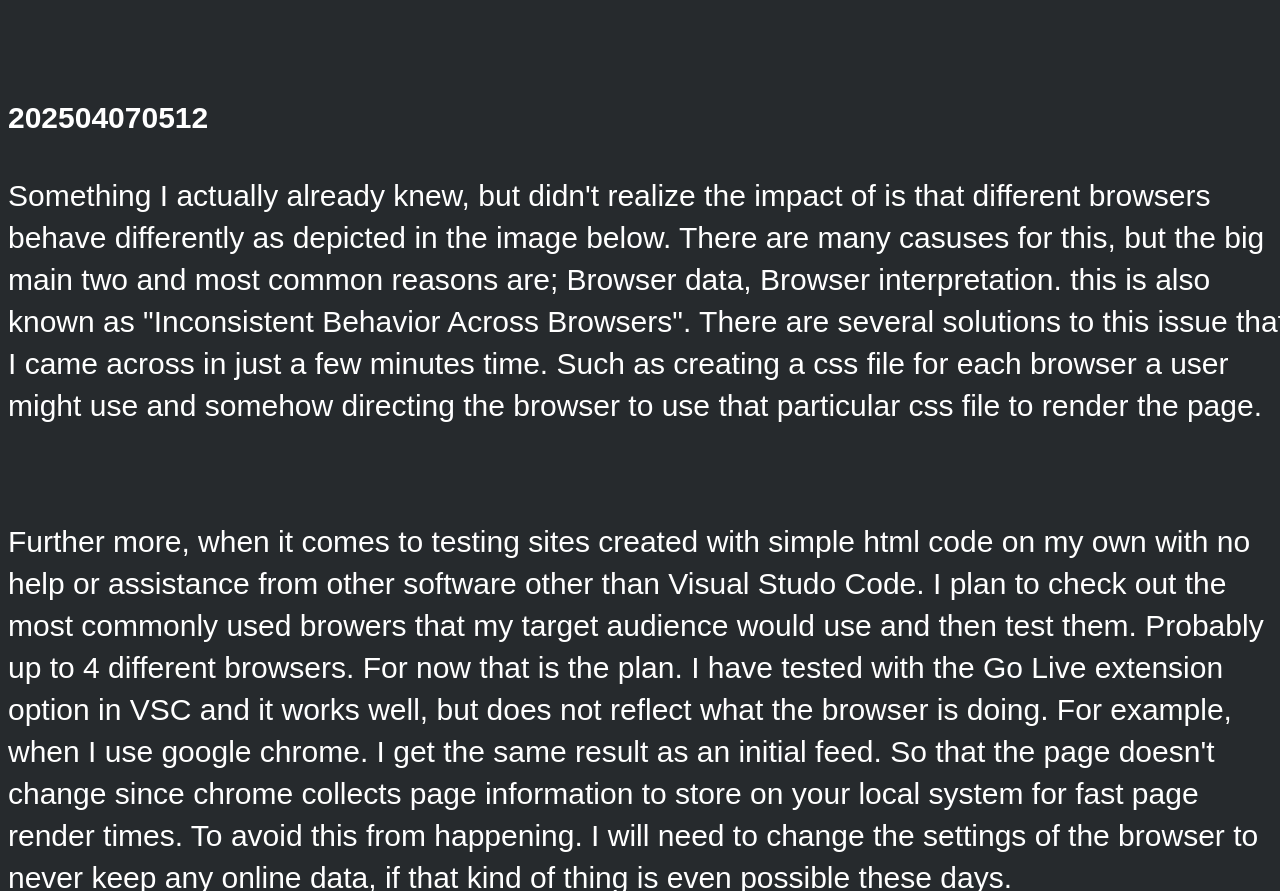
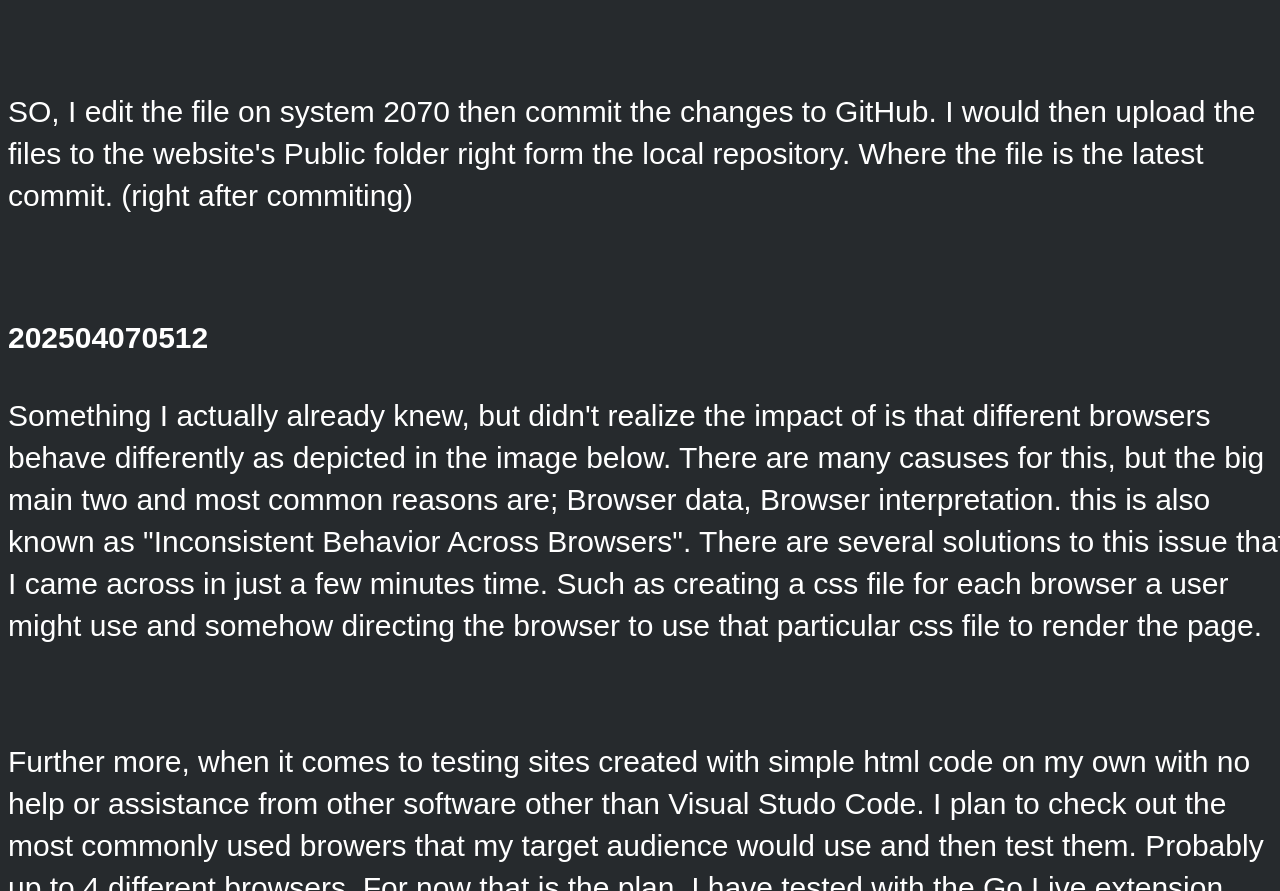
Before and after one commit to Scott-Hamilton-Solutions/Scott-Hamilton-Solutions.github.io, a plain HTML site: page codingjournal.html in a window 1280 px wide. Shown: the part 1138-2029 px from the top of the page. Drawn offline with Linux system fonts and the light colour scheme; a web font is replaced by a local one.

Commit message:
202504071820 - 2070 - VSC - coding journal entry.

```diff
--- a/codingjournal.html
+++ b/codingjournal.html
@@ -25,6 +25,8 @@
 <p>I'm not entirely certain yet as to how I will use GitHub and multiple devices. Right now I was using google drive, but I'm leaning towards drop box to upload to and download from. So, let me see if I have this right. I am working on system A11. I upload the files to Hostinger to update and test the code from their servers on multiple different browsers. Then I would download all the files from Hostiner onto system A11. Then upload those files to dropbox. Then on system 2070 I would download the files from Hostinger on the local hard drive. Then upload them into Dropbox. Okay. I can see where that does not make any sense.</p>
 <br>
 <p>Thinking out load here. If I dowload the files from the site in a zip file, then these files are the latest and greatest version. Before I open Visual Studio Code, I need to copy the files from the unzipped file that I just downloaded then paste them into the local repository. Then opne Visual Studio Code. The file will immediatley show they have changes to commit. Now right here is where I edit and commit the files. I suppose I could keep files in drop box, like images that I might want to access from anywhere to use in websites. Other than that I won't realy need drop box for keeping website files, rather other files, probably mostly images and video. Same goes for google drive.</p>
+<br>
+<p>SO, I edit the file on system 2070 then commit the changes to GitHub. I would then upload the files to the website's Public folder right form the local repository. Where the file is the latest commit. (right after commiting)</p>
  <br>
 <h4>202504070512</h4>
   <p>  Something I actually already knew, but didn't realize the impact of is that different browsers behave differently as depicted in the image below. There are many casuses for this, but the big main two and most common reasons are; Browser data, Browser interpretation. this is also known as "Inconsistent Behavior Across Browsers". There are several solutions to this issue that I came across in just a few minutes time. Such as creating a css file for each browser a user might use and somehow directing the browser to use that particular css file to render the page.</p>
```
